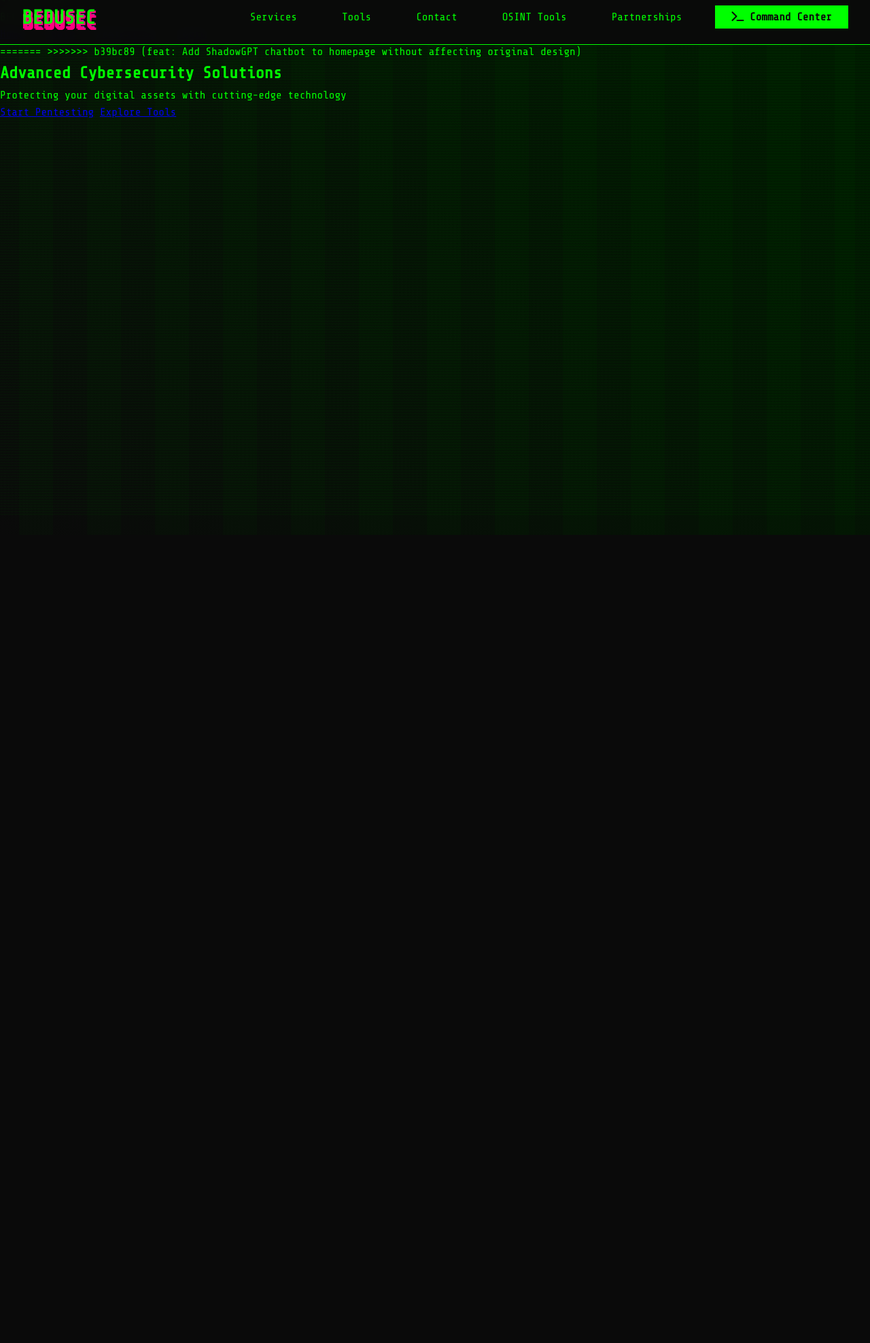
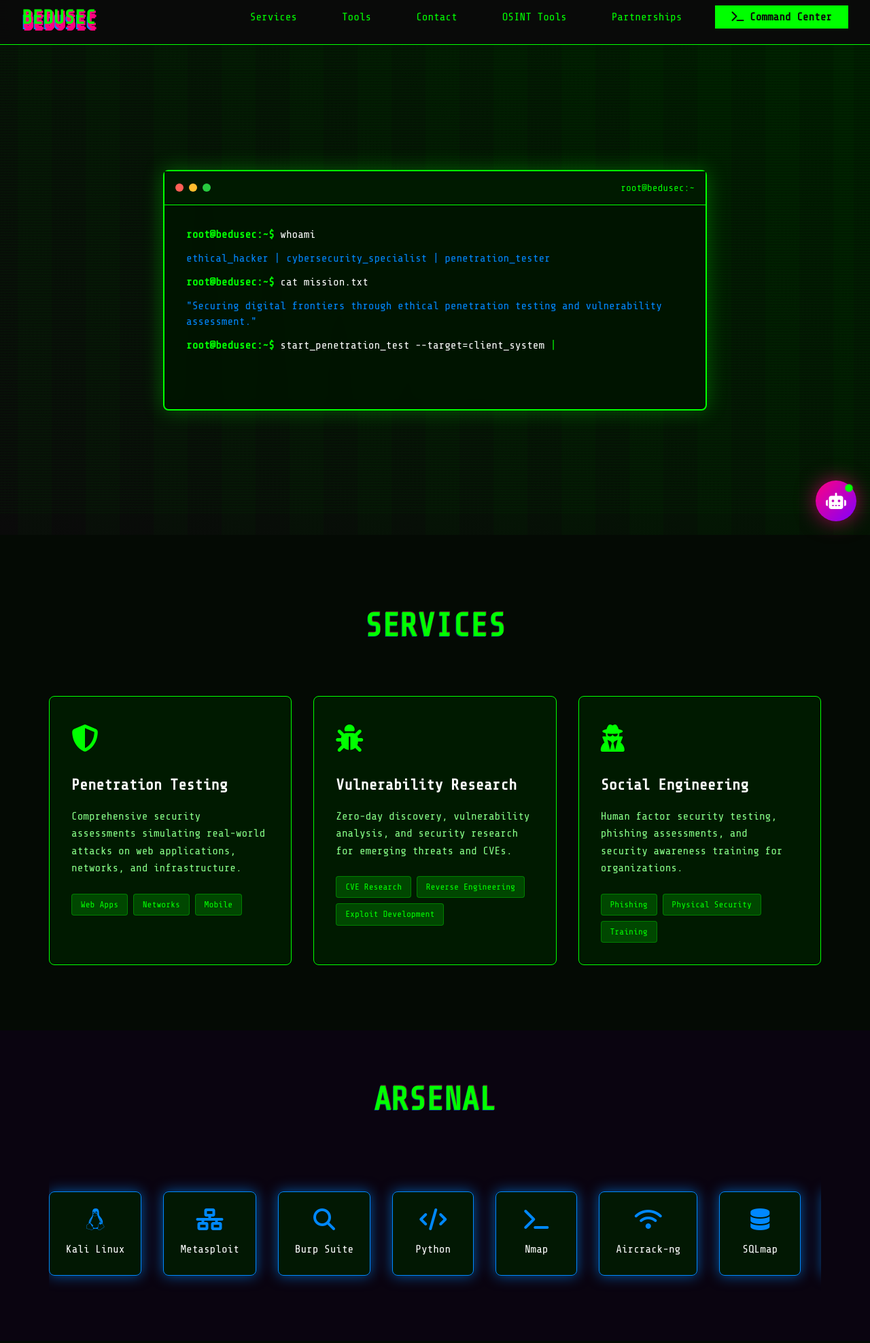
Before and after one commit to umenyi-bryan/Bedusec-, a plain HTML site: page index.html in a window 1280 px wide. Shown: the part 13-1989 px from the top of the page at 68% size. Before the commit the page ends 800 px from the top, so only its background shows below. Drawn offline with nearby package versions, Linux system fonts and the light colour scheme; files that its build step writes are made by us from their sources; files whose address does not match are found by name.

Commit message:
fix: Restore complete homepage with all original features + ShadowGPT chatbot

```diff
--- a/index.html
+++ b/index.html
@@ -3,26 +3,12 @@
 <head>
     <meta charset="UTF-8">
     <meta name="viewport" content="width=device-width, initial-scale=1.0">
-    <title>Bedusec | Cybersecurity Solutions</title>
+    <title>Bedusec | Ethical Hacking & Cybersecurity</title>
+    <link rel="stylesheet" href="style.css">
+    <link href="https://fonts.googleapis.com/css2?family=Share+Tech+Mono&family=Orbitron:wght@400;700;900&display=swap" rel="stylesheet">
     <link rel="stylesheet" href="https://cdnjs.cloudflare.com/ajax/libs/font-awesome/6.4.0/css/all.min.css">
-    <link href="https://fonts.googleapis.com/css2?family=Share+Tech+Mono&family=Orbitron&display=swap" rel="stylesheet">
-    <link rel="stylesheet" href="assets/css/style.css">
 </head>
 <body>
-<<<<<<< HEAD
-    <!-- Your existing website content goes here -->
-    <header>
-        <nav>
-            <div class="logo">BEDUSEC</div>
-            <ul class="nav-links">
-                <li><a href="index.html">Home</a></li>
-                <li><a href="tools.html">Tools</a></li>
-                <li><a href="pentest-ai.html">Pentest AI</a></li>
-                <li><a href="login.html">Login</a></li>
-            </ul>
-        </nav>
-    </header>
-=======
     <!-- Matrix Background -->
     <div class="matrix-bg"></div>
 
@@ -36,52 +22,46 @@
             <li><a href="#tools" class="nav-link">Tools</a></li>
             <li><a href="#contact" class="nav-link">Contact</a></li>
             <li><a href="tools.html" class="nav-link">OSINT Tools</a></li>
-                <li><a href="partners.html" class="nav-link">Partnerships</a></li>
+            <li><a href="partners.html" class="nav-link">Partnerships</a></li>
             <li><a href="dashboard.html" class="nav-login">
                 <i class="fas fa-terminal"></i> Command Center
             </a></li>
         </ul>
     </nav>
->>>>>>> b39bc89 (feat: Add ShadowGPT chatbot to homepage without affecting original design)
 
-    <main>
-        <section class="hero">
-            <h1>Advanced Cybersecurity Solutions</h1>
-            <p>Protecting your digital assets with cutting-edge technology</p>
-            <div class="cta-buttons">
-                <a href="pentest-ai.html" class="cta-button">Start Pentesting</a>
-                <a href="tools.html" class="cta-button secondary">Explore Tools</a>
+    <!-- Hero Section -->
+    <section class="cyber-hero">
+        <div class="terminal-window">
+            <div class="terminal-header">
+                <div class="terminal-buttons">
+                    <span class="terminal-btn close"></span>
+                    <span class="terminal-btn minimize"></span>
+                    <span class="terminal-btn maximize"></span>
+                </div>
+                <span class="terminal-title">root@bedusec:~</span>
             </div>
-        </section>
-
-        <!-- Your other sections -->
-    </main>
-
-    <!-- ShadowGPT Chatbot Integration -->
-    <div id="shadowGPTChatbot" class="shadowgpt-chatbot">
-        <div class="chatbot-header">
-            <div class="chatbot-title">
-                <i class="fas fa-robot"></i>
-                <span>SHADOWGPT v2.1</span>
-                <span class="status-indicator online"></span>
-            </div>
-            <div class="chatbot-controls">
-                <button class="chatbot-btn" onclick="clearShadowGPT()" title="Clear Conversation">
-                    <i class="fas fa-eraser"></i>
-                </button>
-                <button class="chatbot-btn" onclick="toggleShadowGPT()">
-                    <i class="fas fa-times"></i>
-                </button>
+            <div class="terminal-body">
+                <div class="terminal-line">
+                    <span class="prompt">root@bedusec:~$</span>
+                    <span class="command">whoami</span>
+                </div>
+                <div class="terminal-line">
+                    <span class="output">ethical_hacker | cybersecurity_specialist | penetration_tester</span>
+                </div>
+                <div class="terminal-line">
+                    <span class="prompt">root@bedusec:~$</span>
+                    <span class="command">cat mission.txt</span>
+                </div>
+                <div class="terminal-line">
+                    <span class="output">"Securing digital frontiers through ethical penetration testing and vulnerability assessment."</span>
+                </div>
+                <div class="terminal-line">
+                    <span class="prompt">root@bedusec:~$</span>
+                    <span class="command typed-command"></span>
+                    <span class="cursor">|</span>
+                </div>
             </div>
         </div>
-<<<<<<< HEAD
-
-        <div class="chatbot-messages" id="shadowGPTMessages">
-            <div class="message ai-message">
-                <div class="message-sender">ShadowGPT</div>
-                <div class="message-content">
-                    ShadowGPT online. I can discuss pentesting tools or just chat. How can I assist?
-=======
     </section>
 
     <!-- Services Section -->
@@ -126,29 +106,78 @@
                         <span class="tag">Physical Security</span>
                         <span class="tag">Training</span>
                     </div>
->>>>>>> b39bc89 (feat: Add ShadowGPT chatbot to homepage without affecting original design)
                 </div>
-                <div class="message-time" id="currentTime"></div>
             </div>
         </div>
+    </section>
 
-        <div class="chatbot-input">
-            <input type="text" id="shadowGPTInput" placeholder="Ask about pentesting or just chat..." onkeypress="handleShadowGPTKeypress(event)">
-            <button onclick="sendShadowGPTMessage()" id="sendButton">
-                <i class="fas fa-paper-plane"></i>
-            </button>
+    <!-- Tools Section -->
+    <section id="tools" class="cyber-tools">
+        <div class="container">
+            <h2 class="section-title glitch" data-text="ARSENAL">ARSENAL</h2>
+            <div class="tools-scroller">
+                <div class="tool-item">
+                    <i class="fab fa-linux"></i>
+                    <span>Kali Linux</span>
+                </div>
+                <div class="tool-item">
+                    <i class="fas fa-network-wired"></i>
+                    <span>Metasploit</span>
+                </div>
+                <div class="tool-item">
+                    <i class="fas fa-search"></i>
+                    <span>Burp Suite</span>
+                </div>
+                <div class="tool-item">
+                    <i class="fas fa-code"></i>
+                    <span>Python</span>
+                </div>
+                <div class="tool-item">
+                    <i class="fas fa-terminal"></i>
+                    <span>Nmap</span>
+                </div>
+                <div class="tool-item">
+                    <i class="fas fa-wifi"></i>
+                    <span>Aircrack-ng</span>
+                </div>
+                <div class="tool-item">
+                    <i class="fas fa-database"></i>
+                    <span>SQLmap</span>
+                </div>
+                <div class="tool-item">
+                    <i class="fas fa-key"></i>
+                    <span>John the Ripper</span>
+                </div>
+            </div>
         </div>
+    </section>
 
-        <div class="quick-actions">
-            <button class="quick-btn" onclick="insertQuickQuestion('nmap commands')">Nmap</button>
-            <button class="quick-btn" onclick="insertQuickQuestion('How are you?')">Chat</button>
-            <button class="quick-btn" onclick="insertQuickQuestion('SQL injection')">SQLi</button>
-            <button class="quick-btn" onclick="insertQuickQuestion('Tell me a joke')">Fun</button>
+    <!-- Contact Section -->
+    <section id="contact" class="cyber-contact">
+        <div class="container">
+            <h2 class="section-title glitch" data-text="ENCRYPTED_COMMS">ENCRYPTED_COMMS</h2>
+            <div class="contact-terminal">
+                <div class="contact-line">
+                    <span class="prompt">contact@bedusec:~$</span>
+                    <span class="command">initiate_secure_connection</span>
+                </div>
+                <div class="contact-line">
+                    <span class="output">Establishing encrypted channel...</span>
+                </div>
+                <div class="contact-line">
+                    <span class="output">Protocol: PGP | Status: SECURE</span>
+                </div>
+                <div class="contact-form">
+                    <input type="text" placeholder="[SUBJECT]" class="cyber-input">
+                    <textarea placeholder="[ENCRYPTED_MESSAGE]" class="cyber-textarea"></textarea>
+                    <button class="cyber-button">
+                        <i class="fas fa-paper-plane"></i> SEND ENCRYPTED
+                    </button>
+                </div>
+            </div>
         </div>
-    </div>
+    </section>
 
-<<<<<<< HEAD
-=======
     <script src="script.js"></script>
 
     <!-- SHADOWGPT CHATBOT -->
@@ -194,17 +223,12 @@
         </div>
     </div>
 
->>>>>>> b39bc89 (feat: Add ShadowGPT chatbot to homepage without affecting original design)
     <button class="shadowgpt-toggle" onclick="toggleShadowGPT()">
         <i class="fas fa-robot"></i>
         <span class="pulse-dot"></span>
     </button>
 
-<<<<<<< HEAD
-    <!-- Chatbot Styles -->
-=======
     <script src="shadowgpt-enhanced.js"></script>
->>>>>>> b39bc89 (feat: Add ShadowGPT chatbot to homepage without affecting original design)
     <style>
     .shadowgpt-chatbot {
         position: fixed;
@@ -218,11 +242,7 @@
         box-shadow: 0 0 40px rgba(255, 0, 128, 0.4);
         display: none;
         flex-direction: column;
-<<<<<<< HEAD
-        z-index: 1000;
-=======
         z-index: 10000;
->>>>>>> b39bc89 (feat: Add ShadowGPT chatbot to homepage without affecting original design)
         backdrop-filter: blur(10px);
         font-family: 'Share Tech Mono', monospace;
     }
@@ -409,11 +429,7 @@
         font-size: 1.5rem;
         cursor: pointer;
         box-shadow: 0 0 30px rgba(255, 0, 128, 0.6);
-<<<<<<< HEAD
-        z-index: 999;
-=======
         z-index: 9999;
->>>>>>> b39bc89 (feat: Add ShadowGPT chatbot to homepage without affecting original design)
         display: flex;
         align-items: center;
         justify-content: center;
@@ -479,11 +495,6 @@
     }
     </style>
 
-<<<<<<< HEAD
-    <!-- Chatbot JavaScript -->
-    <script src="assets/js/shadowgpt-enhanced.js"></script>
-=======
->>>>>>> b39bc89 (feat: Add ShadowGPT chatbot to homepage without affecting original design)
     <script>
     let shadowGPTChat = null;
 
@@ -587,11 +598,5 @@
 
     setInterval(updateTime, 60000);
     </script>
-<<<<<<< HEAD
-
-    <!-- Your existing scripts -->
-    <script src="assets/js/script.js"></script>
-=======
->>>>>>> b39bc89 (feat: Add ShadowGPT chatbot to homepage without affecting original design)
 </body>
 </html>
```
